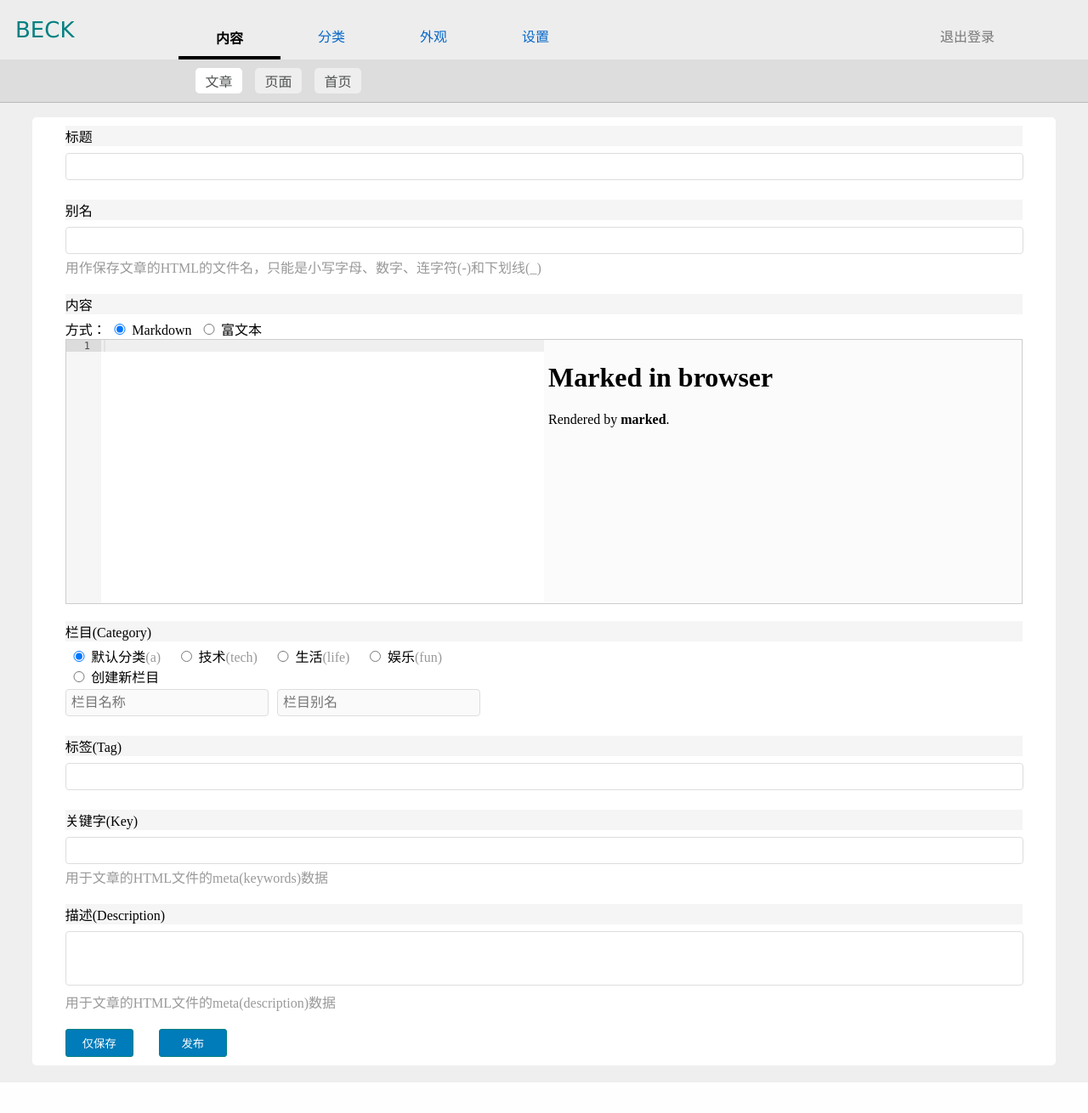
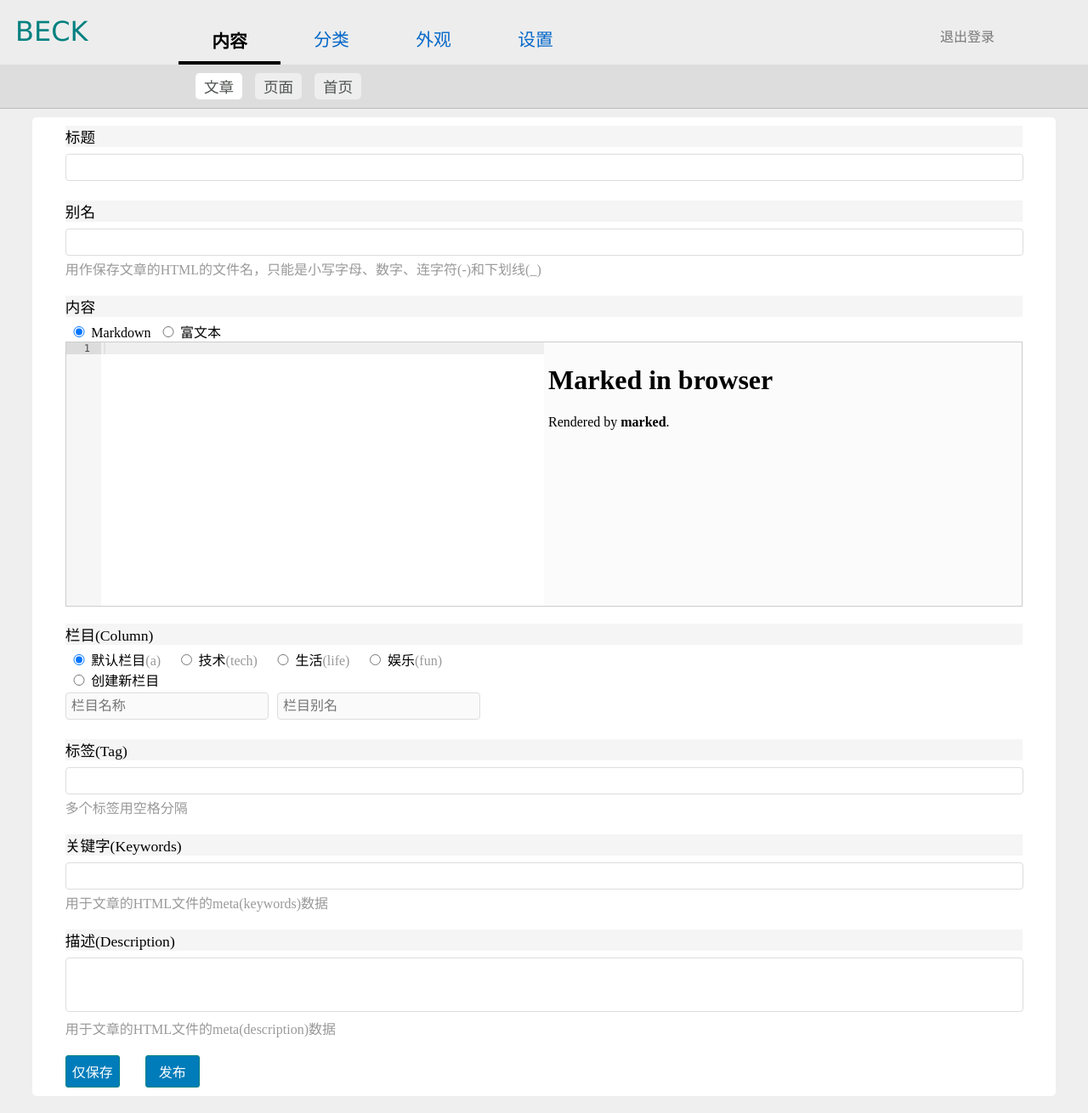
Before and after one commit to mazhongchao/beck, a PHP site: page /template/admin/article-post.html in a window 1280 px wide. Shown: the whole page at 85% size. Before the commit the page ends 1274 px from the top, so only its background shows below. Run offline with PHP 8.4, Linux system fonts and the light colour scheme; some libraries are stand-ins or nearby versions.

Commit message:
update css and admin template

```diff
--- a/adm/static/style.css
+++ b/adm/static/style.css
@@ -2,10 +2,9 @@ body{margin:0; width: 100%}
 img {border: 0;}
 ol, ul, li{list-style: none;}
 a {text-decoration-line: none;display: block;}
-input{font-size: 100%;font-family: inherit;}
+input{font-size: 1em; font-family: inherit;}
 label{width:100%;margin-bottom: 5px;background: whitesmoke;display: inline-block;}
 input:focus{outline:none;border: 1px solid #409eff;}
-/*input[type=radio] {width: 2%;}*/
 select{width: 10%;height: 30px;margin: inherit;border:1px solid #ddd;border-radius: 4px;font-size: inherit}
 textarea{width: 100%;min-height: 180px;margin-top:3px;margin-bottom: 10px;padding:6px 6px;border:1px solid #ddd;border-radius: 4px;outline:none;font-family: inherit;}
 textarea:focus{outline:none;border: 1px solid #409eff;}
@@ -19,15 +18,15 @@ tr:nth-child(even) {background-color: #f5f5f5;}
 tbody tr:hover {background-color: #d9e9ff;}
 
 .header{position:fixed;float:left;width:100%;margin:0;left:0;top:0;background:#ededed;z-index:999;}
-.logo{position: relative;float: left;width: 15%;margin: 20px 0 15px 18px; font-family: "Oswald", Verdana, Geneva, Tahoma, sans-serif;font-size:26px;color:teal;}
-.main-nav{float:left;width: 70%;margin:10px 0 0 0; padding:0;list-style-type: none;text-align: center;}
+.logo{position: relative;float: left;width: 15%;margin: 18px 0 15px 18px; font-family: "Oswald", Verdana, Geneva, Tahoma, sans-serif;font-size:2em;color:teal;}
+.main-nav{float:left;width: 70%;margin:10px 0 0 0; padding:0;list-style-type: none;text-align: center;font-size: 1.3em;}
 .main-nav a{text-decoration: none; color:#0768c9;padding: 20px 10px 16px 10px;display: block;}
 .main-nav li{float:left; display: block;width:120px;list-style-type: none;}
 .main-nav a:hover{color:#000;background:#bababa;border-radius: 5px;}
 .current-menu{display:block;padding: 22px 10px 10px 10px;border-bottom: solid 4px #000; font-weight: bold;}
 .sub-nav{float:left; width: 100%; margin:0; padding:10px 0 10px 230px; background: #ddd;/*background: rgba(205,205,205,0.5);*/ border-bottom:1px solid #bababa; text-align: center;}
 .sub-nav li{display:block;float:left; width: 55px; margin:0 15px 0 0; background-color: #eee;border-radius: 5px;}
-.sub-nav a{text-decoration: none; color:#4f5350;padding: 3px 1px 3px 1px;display: block;}
+.sub-nav a{text-decoration: none; color:#4f5350;padding: 3px 1px 3px 1px;display: block; font-size: 1.1em;}
 .sub-nav a:hover{color:#000;background:#fff;border-radius: 5px;}
 .selected-sub-nav{color:#000;background:#fff;border-radius: 5px;}
 .logout{margin-top:30px;}
@@ -67,12 +66,12 @@ a.article-lnk:hover{color: #007cba;}
 .th-status{width: 8%;}
 .th-cate{width: 8%;}
 /* 85% */
-.th-operation-col{width: 8%;}
+.th-operation-col{width: 10%;}
 .th-title-col{width: 11%;}
 .th-article-col{width: 9%;}
-.th-desc-col{width: 25%;}
-.th-index-col{width: 20%;}
-.th-time-col{width: 13%;}
+.th-desc-col{width: 22%;}
+.th-index-col{width: 18%;}
+.th-time-col{width: 16%;}
 
 .pagination{margin: 15px auto; padding: 0;}
 .pagination li {display: inline-block;}
@@ -106,14 +105,10 @@ a.article-lnk:hover{color: #007cba;}
     width: 100%;
     margin-bottom: 20px;
 }
+.input-item-name{font-size: 1.1em}
 .input-text {
     width: 98.8%;padding:6px 6px;margin-top:3px;margin-bottom: 3px;border:1px solid #ddd;border-radius: 4px;
 }
-/*.input-row-half {*/
-/*    float: left;*/
-/*    width: 50%;*/
-/*    margin-bottom: 30px;*/
-/*}*/
 .input-text-short {
     /*float: left;*/
     width: 20%;
@@ -141,14 +136,16 @@ a.article-lnk:hover{color: #007cba;}
 
 .btn-default{
     float: left;
-    width:80px;
-    padding:6px 0;
+    min-width: 4em;
+    width:auto;
+    padding:6px 4px;
     margin-right: 30px;
     background:#007cba;
     color:#fff;
     border:1px solid teal;
     cursor:pointer;
     border-radius:3px;
+    font-size: 1em;
 }
 
 .md-editor-panel {
--- a/adm/template/admin/appearance-theme.html
+++ b/adm/template/admin/appearance-theme.html
@@ -27,7 +27,7 @@
     <div class="content-block">
         <form class="">
             <div class="input-row">
-                <label class="">自定义主题</label>
+                <label class="input-item-name">自定义主题</label>
                 <div class="theme-block">
                     <div class="theme-thumb">
                         <img src="" class="">
@@ -75,7 +75,7 @@
 
             </div>
             <div class="input-row">
-                <label class="">系统主题</label>
+                <label class="input-item-name">系统主题</label>
                 <div class="theme-block">
                     <div class="theme-thumb">
                         <img src="" class="">
--- a/adm/template/admin/article-post.html
+++ b/adm/template/admin/article-post.html
@@ -33,17 +33,17 @@
     <div class="content-block">
         <form class="">
             <div class="input-row">
-                <label class="" for="article_title">标题</label>
+                <label class="input-item-name" for="article_title">标题</label>
                 <input type="text" id="article_title" class="input-text" />
             </div>
             <div class="input-row">
-                <label class="" for="article_title">别名</label>
+                <label class="input-item-name" for="article_title">别名</label>
                 <input type="text" id="article_alias" class="input-text" />
                 <div class="txt-gray">用作保存文章的HTML的文件名，只能是小写字母、数字、连字符(-)和下划线(_)</div>
             </div>
             <div class="input-row">
-                <label for="article_content">内容</label>
-                <div id="editor_type">方式：<input type="radio" name="content-type" value="md" checked class="item-radio" /><span>Markdown</span>
+                <label for="article_content" class="input-item-name">内容</label>
+                <div id="editor_type"><input type="radio" name="content-type" value="md" checked class="item-radio" /><span>Markdown</span>
                     <input type="radio" name="content-type" value="html" class="item-radio" /><span>富文本</span></div>
                 <div id="md_editor_panel" class="md-editor-panel">
                     <div id="md_editor" class="md-editor"></div>
@@ -102,9 +102,9 @@
                 <textarea id="article_content" style="display: none;"></textarea>
             </div>
             <div class="input-row">
-                <label class="">栏目(Category)</label>
+                <label class="input-item-name">栏目(Column)</label>
                 <div id="cate_list">
-                <input type="radio" name="article-category" value="0" checked class="item-radio" /><span>默认分类</span><span class="txt-gray mg-r-10px">(a)</span>
+                <input type="radio" name="article-category" value="0" checked class="item-radio" /><span>默认栏目</span><span class="txt-gray mg-r-10px">(a)</span>
                 <input type="radio" name="article-category" value="1" class="item-radio" /><span>技术</span><span class="txt-gray mg-r-10px">(tech)</span>
                 <input type="radio" name="article-category" value="2" class="item-radio" /><span>生活</span><span class="txt-gray mg-r-10px">(life)</span>
                 <input type="radio" name="article-category" value="3" class="item-radio" /><span>娱乐</span><span class="txt-gray mg-r-10px">(fun)</span>
@@ -114,16 +114,17 @@
                 <div><input type="text" id="new_cate_alias" class="input-text input-text-short f-left" placeholder="栏目别名" disabled/></div>
             </div>
             <div class="input-row">
-                <label class="" for="article_title">标签(Tag)</label>
+                <label class="input-item-name" for="article_title">标签(Tag)</label>
                 <input type="text" id="article_tag" class="input-text" />
+                <div class="txt-gray">多个标签用空格分隔</div>
             </div>
             <div class="input-row">
-                <label class="" for="article_key">关键字(Key)</label>
+                <label class="input-item-name" for="article_key">关键字(Keywords)</label>
                 <input type="text" id="article_key" class="input-text" />
                 <div class="txt-gray">用于文章的HTML文件的meta(keywords)数据</div>
             </div>
             <div class="input-row">
-                <label class="" for="article_desc">描述(Description)</label>
+                <label class="input-item-name" for="article_desc">描述(Description)</label>
                 <textarea id="article_desc" class="textarea-height-fixed"></textarea>
                 <div class="txt-gray">用于文章的HTML文件的meta(description)数据</div>
             </div>
--- a/adm/template/admin/category-post.html
+++ b/adm/template/admin/category-post.html
@@ -28,11 +28,11 @@
     <div class="content-block">
         <form class="">
             <div class="input-row">
-                <label class="" for="category_title">分类名称</label>
+                <label class="input-item-name" for="category_title">分类名称</label>
                 <input type="text" id="category_title" class="input-text" />
             </div>
             <div class="input-row">
-                <label class="" for="category_alias">别名</label>
+                <label class="input-item-name" for="category_alias">别名</label>
                 <input type="text" id="category_alias" class="input-text" />
                 <div class="txt-gray">用作保存文章HTML文件的目录名，只能是小写字母、数字、连字符(-)和下划线(_)</div>
             </div>
@@ -45,7 +45,7 @@
                 </select>
             </div>-->
             <div class="input-row">
-                <label class="" for="category_desc">分类描述</label>
+                <label class="input-item-name" for="category_desc">分类描述</label>
                 <input type="text" id="category_desc" class="input-text" />
             </div>
             <button type="button" class="btn-default">保存</button>
--- a/adm/template/admin/setting-publish.html
+++ b/adm/template/admin/setting-publish.html
@@ -29,16 +29,16 @@
     <div class="content-block">
         <form class="">
             <div class="input-row">
-                <label class="" for="publish_dir">页面发布目录</label>
+                <label class="input-item-name" for="publish_dir">页面发布目录</label>
                 <input type="text" id="publish_dir" class="input-text" />
             </div>
             <div class="input-row">
-                <label class="">列表分页方式</label>
+                <label class="input-item-name">列表分页方式</label>
                 <input type="radio" name="pagination-style" value="0" checked class="item-radio" /><span>自然分页</span>
                 <input type="radio" name="pagination-style" value="1" class="item-radio" /><span>传统分页</span>
             </div>
             <div class="input-row">
-                <label class="">列表分页大小</label>
+                <label class="input-item-name">列表分页大小</label>
                 <input type="radio" name="page-size" value="0" checked class="item-radio" /><span>10</span>
                 <input type="radio" name="page-size" value="1" class="item-radio" /><span>30</span>
                 <input type="radio" name="page-size" value="2" class="item-radio" /><span>60</span>
--- a/adm/template/admin/setting-site.html
+++ b/adm/template/admin/setting-site.html
@@ -29,15 +29,15 @@
     <div class="content-block">
         <form class="">
             <div class="input-row">
-                <label class="" for="site_name">网站名称</label>
+                <label class="input-item-name" for="site_name">网站名称</label>
                 <input type="text" id="site_name" class="input-text" />
             </div>
             <div class="input-row">
-                <label class="" for="site_keywords">网站关键字</label>
+                <label class="input-item-name" for="site_keywords">网站关键字</label>
                 <input type="text" id="site_keywords" class="input-text" />
             </div>
             <div class="input-row">
-                <label class="" for="site_description">网站描述</label>
+                <label class="input-item-name" for="site_description">网站描述</label>
                 <input type="text" id="site_description" class="input-text" />
             </div>
             <button type="button" class="btn-default">保存</button>
--- a/adm/template/admin/setting-system.html
+++ b/adm/template/admin/setting-system.html
@@ -29,16 +29,16 @@
     <div class="content-block">
         <form class="">
             <div class="input-row">
-                <label class="">默认编辑器</label>
+                <label class="input-item-name">默认编辑器</label>
                 <input type="radio" name="editor-type" value="0" checked class="item-radio" /><span>Markdown</span>
                 <input type="radio" name="editor-type" value="1" class="item-radio" /><span>WYSIWYG</span>
             </div>
             <div class="input-row">
-                <label class="" for="old_password">旧密码</label>
+                <label class="input-item-name" for="old_password">旧密码</label>
                 <input type="text" id="old_password" class="input-text" />
             </div>
             <div class="input-row">
-                <label class="" for="new_password">新密码</label>
+                <label class="input-item-name" for="new_password">新密码</label>
                 <input type="text" id="new_password" class="input-text" />
             </div>
             <button type="button" class="btn-default">保存</button>
```
Also changed, not shown: adm/template/admin/page-post.html (+5 -5 lines).
